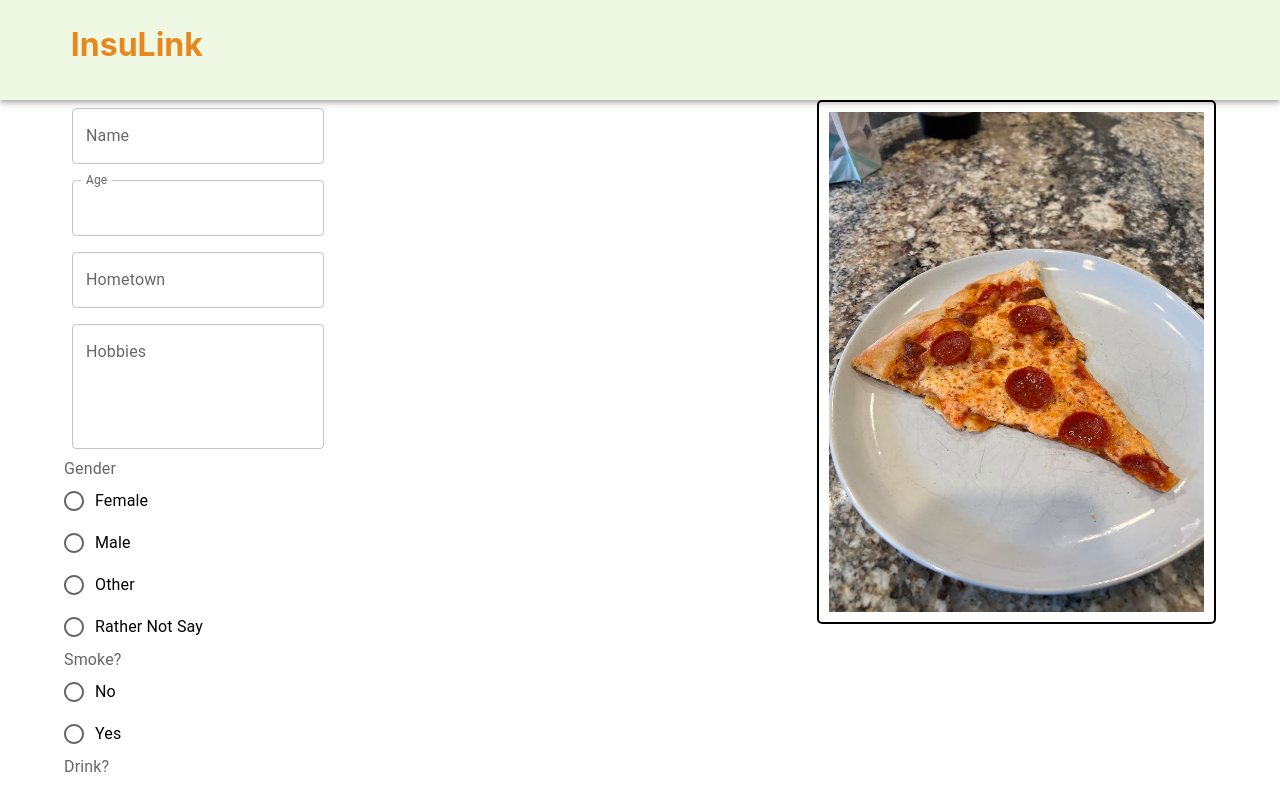
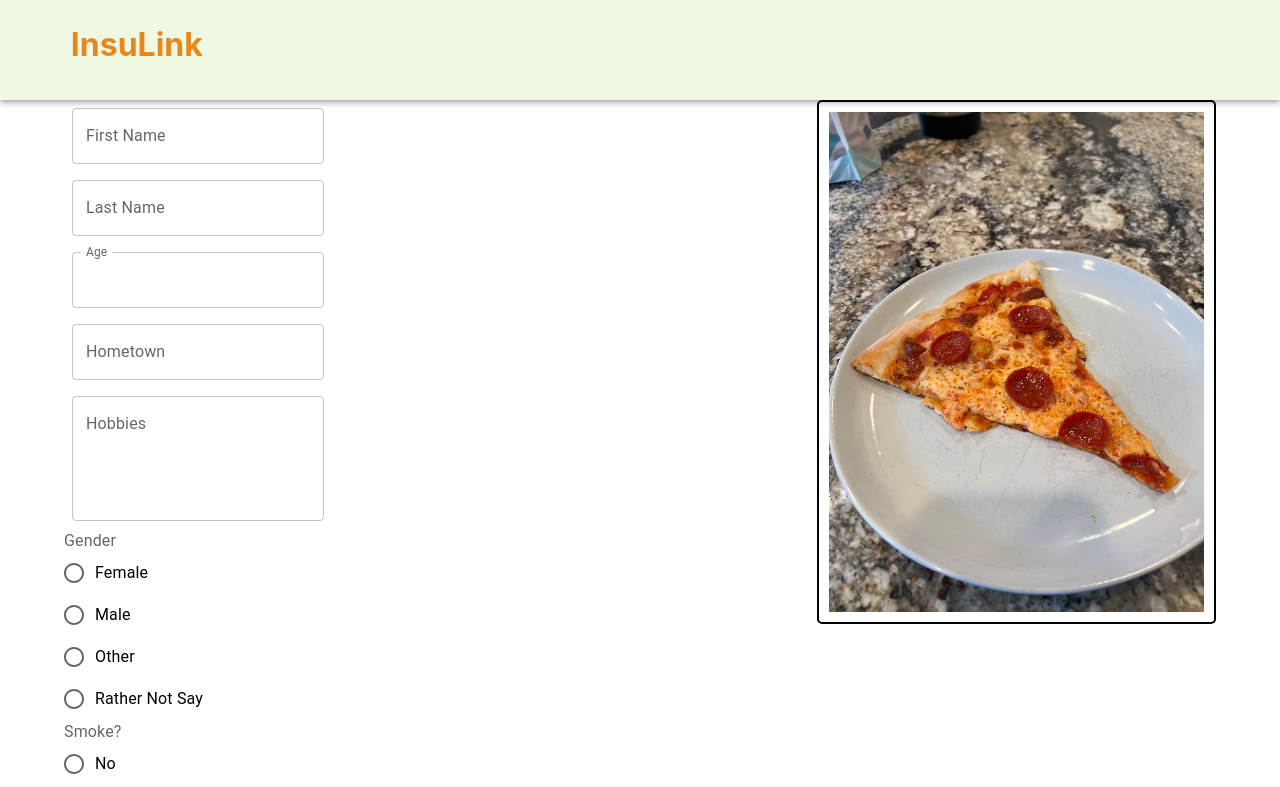
Before and after one commit to brachtco/InsuLink, a React (Create React App) app in the folder client/: page /UserProfile in a window 1280 px wide. Shown: the top 787 px of the page. Built offline with nearby package versions, Linux system fonts and the light colour scheme.

Commit message:
Updating UserProfile to have both a FirstName and LastName field (instead of being combined).  Updating SelectedSchool.js dummy data to point at free stock male/female photos instead of University photos.

```diff
--- a/client/src/pages/SelectedSchool.js
+++ b/client/src/pages/SelectedSchool.js
@@ -13,7 +13,6 @@ function SelectedSchool() {
 
     const location = useLocation();
     const CollegeName = location.state.collegeName;
-    const CollegePic = location.state.collegePic;
 
     const students = [
         {
@@ -23,7 +22,8 @@ function SelectedSchool() {
             age: "22",
             gender: "Male",
             interests: "Paddle tennis, art, and bikes",
-            hometown: "Logan, UT"
+            hometown: "Logan, UT",
+            img: "/assets/images/InsulinkMale.jpg"
         },
         {
             id: 2,
@@ -32,16 +32,18 @@ function SelectedSchool() {
             age: "33",
             gender: "Female",
             interests: "Fly fishing, guitars, and music",
-            hometown: "Provo, UT"
+            hometown: "Provo, UT",
+            img: "/assets/images/InsulinkFemale.jpeg"
         },
         {
             id: 3,
             firstName: "Mike",
             lastName: "Mikeson",
             age: "44",
-            gender: "Other",
+            gender: "Male",
             interests: "Beer, food, and sports",
-            hometown: "SLC, UT"
+            hometown: "SLC, UT",
+            img: "/assets/images/InsulinkMale.jpg"
         }
     ];
 
@@ -64,7 +66,7 @@ function SelectedSchool() {
                                             <CardMedia
                                                 component="img"
                                                 height="250"
-                                            image={CollegePic}
+                                                image={student.img}
                                                 alt="profile pic"
                                             />
                                             <CardContent>
--- a/client/src/pages/UserProfile.js
+++ b/client/src/pages/UserProfile.js
@@ -111,10 +111,19 @@ function UserProfile() {
                     autoComplete="off"
                     style={{ height: "100vh", position: "relative" }}
                 >
-                    {/* Name */}
+                    {/* First Name */}
                     <TextField
                         id="outlined-basic"
-                        label="Name"
+                        label="First Name"
+                        variant="outlined"
+                        name="profileName"
+                        onChange={handleInputChange}
+                    />
+
+                    {/* Last Name  */}
+                    <TextField
+                        id="outlined-basic"
+                        label="Last Name"
                         variant="outlined"
                         name="profileName"
                         onChange={handleInputChange}
```
Lines whose indentation alone changed are shown as unchanged.
